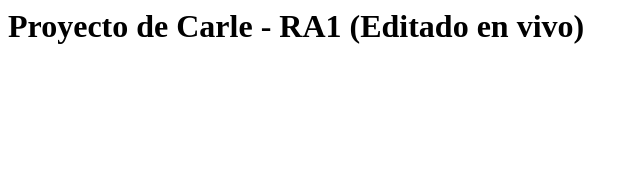
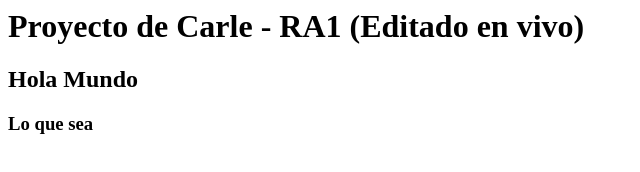
Before and after one commit to Carles2905/ra1-stack, a plain HTML site: page web/index.html in a window 1280 px wide. Shown: the whole page, without its empty margins (0-640 px from the left). Drawn offline with Linux system fonts and the light colour scheme.

Commit message:
Sesion 3 Renovada

```diff
--- a/web/index.html
+++ b/web/index.html
@@ -1 +1,3 @@
 <h1>Proyecto de Carle - RA1 (Editado en vivo)</h1>
+<h2>Hola Mundo</h2>
+<h3>Lo que sea</h3>
```
